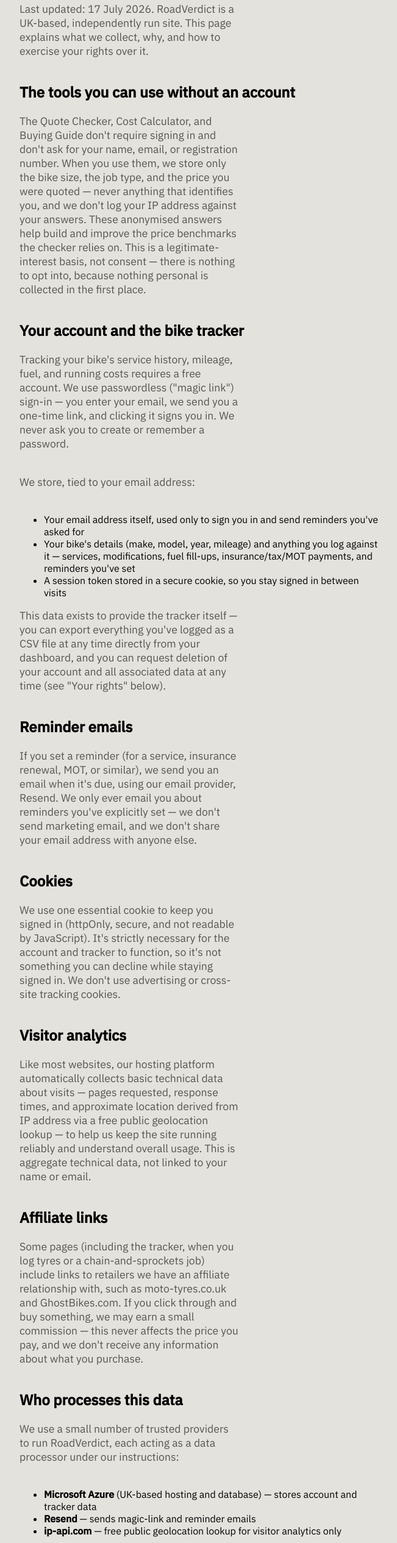
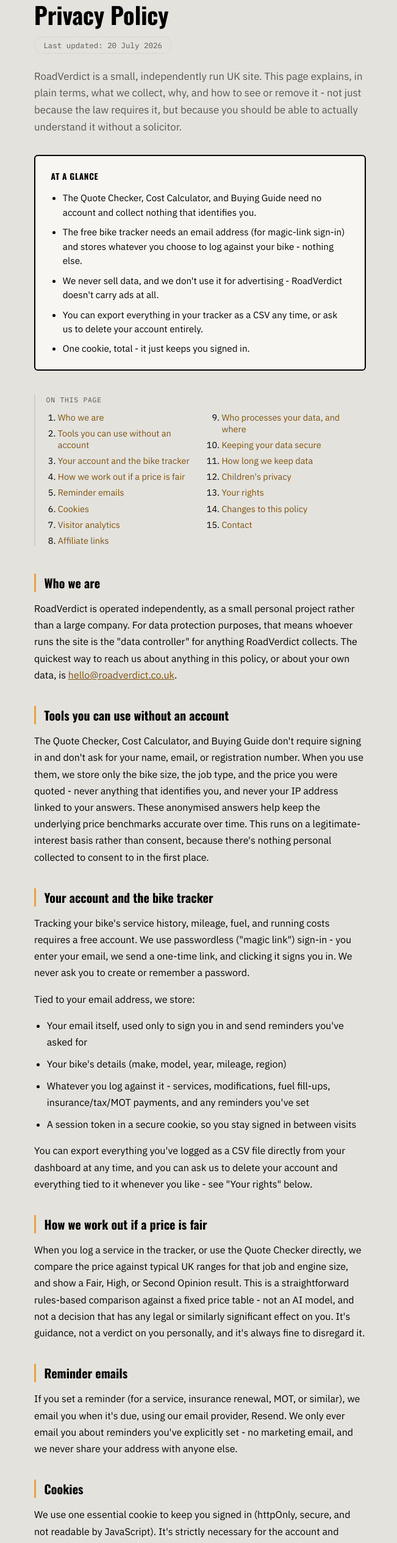
Before and after one commit to tomaszedwardpasierb-coder/roadverdict, a Next.js app: page /privacy in a window 1280 px wide. Shown: the part 199-2730 px from the top of the page at 61% size, without its empty margins (312-963 px from the left). Built offline with nearby package versions, Linux system fonts and the light colour scheme.

Commit message:
Add real contact email to footer, rebuild privacy policy with proper layout and expanded content

```diff
--- a/src/app/layout.tsx
+++ b/src/app/layout.tsx
@@ -1,3 +1,4 @@
+// Place at: src/app/layout.tsx
 import type { Metadata } from 'next';
 import { Oswald, IBM_Plex_Sans, IBM_Plex_Mono } from 'next/font/google';
 import Link from 'next/link';
@@ -47,7 +48,7 @@
         <footer className="site-footer">
           <p>
             RoadVerdict is guidance benchmarked against typical prices, not a professional
-            inspection. <Link href="/privacy">Privacy</Link>
+            inspection. <Link href="/privacy">Privacy</Link> · <a href="mailto:hello@roadverdict.co.uk">hello@roadverdict.co.uk</a>
           </p>
         </footer>
       </body>
--- a/src/app/privacy/page.tsx
+++ b/src/app/privacy/page.tsx
@@ -1,138 +1,245 @@
 // Place at: src/app/privacy/page.tsx
 import type { Metadata } from 'next';
-import Link from 'next/link';
+import styles from './privacy.module.css';
 
 export const metadata: Metadata = {
   title: 'Privacy Policy | RoadVerdict',
   description: 'How RoadVerdict collects, uses, and protects data across our free motorcycle tools, tracker, and account features.',
 };
 
+const SECTIONS = [
+  { id: 'who-we-are', label: 'Who we are' },
+  { id: 'free-tools', label: 'Tools you can use without an account' },
+  { id: 'account-tracker', label: 'Your account and the bike tracker' },
+  { id: 'automated-verdicts', label: 'How we work out if a price is fair' },
+  { id: 'reminder-emails', label: 'Reminder emails' },
+  { id: 'cookies', label: 'Cookies' },
+  { id: 'visitor-analytics', label: 'Visitor analytics' },
+  { id: 'affiliate-links', label: 'Affiliate links' },
+  { id: 'data-processors', label: 'Who processes your data, and where' },
+  { id: 'security', label: 'Keeping your data secure' },
+  { id: 'retention', label: 'How long we keep data' },
+  { id: 'childrens-privacy', label: "Children's privacy" },
+  { id: 'your-rights', label: 'Your rights' },
+  { id: 'changes', label: 'Changes to this policy' },
+  { id: 'contact', label: 'Contact' },
+];
+
 export default function PrivacyPage() {
   return (
-    <div className="hero">
-      <h1>Privacy Policy</h1>
-      <p>
-        Last updated: 17 July 2026. RoadVerdict is a UK-based, independently run site.
-        This page explains what we collect, why, and how to exercise your rights over it.
+    <div className={styles.wrapper}>
+      <h1 className={styles.title}>Privacy Policy</h1>
+      <span className={styles.updated}>Last updated: 20 July 2026</span>
+      <p className={styles.intro}>
+        RoadVerdict is a small, independently run UK site. This page explains, in plain
+        terms, what we collect, why, and how to see or remove it - not just because the
+        law requires it, but because you should be able to actually understand it without
+        a solicitor.
       </p>
 
-      <h2>The tools you can use without an account</h2>
+      <div className={styles.summaryBox}>
+        <h2>At a glance</h2>
+        <ul>
+          <li>The Quote Checker, Cost Calculator, and Buying Guide need no account and collect nothing that identifies you.</li>
+          <li>The free bike tracker needs an email address (for magic-link sign-in) and stores whatever you choose to log against your bike - nothing else.</li>
+          <li>We never sell data, and we don&apos;t use it for advertising - RoadVerdict doesn&apos;t carry ads at all.</li>
+          <li>You can export everything in your tracker as a CSV any time, or ask us to delete your account entirely.</li>
+          <li>One cookie, total - it just keeps you signed in.</li>
+        </ul>
+      </div>
+
+      <nav className={styles.toc}>
+        <p>On this page</p>
+        <ol>
+          {SECTIONS.map((s) => (
+            <li key={s.id}>
+              <a href={`#${s.id}`}>{s.label}</a>
+            </li>
+          ))}
+        </ol>
+      </nav>
+
+      <section id="who-we-are" className={styles.section}>
+        <h2>Who we are</h2>
         <p>
-        The Quote Checker, Cost Calculator, and Buying Guide don&apos;t require signing in
-        and don&apos;t ask for your name, email, or registration number. When you use them,
-        we store only the bike size, the job type, and the price you were quoted — never
-        anything that identifies you, and we don&apos;t log your IP address against your
-        answers. These anonymised answers help build and improve the price benchmarks the
-        checker relies on. This is a legitimate-interest basis, not consent — there is
-        nothing to opt into, because nothing personal is collected in the first place.
+          RoadVerdict is operated independently, as a small personal project rather than
+          a large company. For data protection purposes, that means whoever runs the site
+          is the &quot;data controller&quot; for anything RoadVerdict collects. The
+          quickest way to reach us about anything in this policy, or about your own data,
+          is <a href="mailto:hello@roadverdict.co.uk">hello@roadverdict.co.uk</a>.
         </p>
+      </section>
 
+      <section id="free-tools" className={styles.section}>
+        <h2>Tools you can use without an account</h2>
+        <p>
+          The Quote Checker, Cost Calculator, and Buying Guide don&apos;t require signing
+          in and don&apos;t ask for your name, email, or registration number. When you use
+          them, we store only the bike size, the job type, and the price you were quoted
+          - never anything that identifies you, and never your IP address linked to your
+          answers. These anonymised answers help keep the underlying price benchmarks
+          accurate over time. This runs on a legitimate-interest basis rather than
+          consent, because there&apos;s nothing personal collected to consent to in the
+          first place.
+        </p>
+      </section>
+
+      <section id="account-tracker" className={styles.section}>
         <h2>Your account and the bike tracker</h2>
         <p>
-        Tracking your bike&apos;s service history, mileage, fuel, and running costs requires
-        a free account. We use passwordless (&quot;magic link&quot;) sign-in — you enter your
-        email, we send you a one-time link, and clicking it signs you in. We never ask you
-        to create or remember a password.
+          Tracking your bike&apos;s service history, mileage, fuel, and running costs
+          requires a free account. We use passwordless (&quot;magic link&quot;) sign-in -
+          you enter your email, we send a one-time link, and clicking it signs you in. We
+          never ask you to create or remember a password.
         </p>
-      <p>We store, tied to your email address:</p>
+        <p>Tied to your email address, we store:</p>
         <ul>
-        <li>Your email address itself, used only to sign you in and send reminders you&apos;ve asked for</li>
-        <li>Your bike&apos;s details (make, model, year, mileage) and anything you log against it — services, modifications, fuel fill-ups, insurance/tax/MOT payments, and reminders you&apos;ve set</li>
-        <li>A session token stored in a secure cookie, so you stay signed in between visits</li>
+          <li>Your email itself, used only to sign you in and send reminders you&apos;ve asked for</li>
+          <li>Your bike&apos;s details (make, model, year, mileage, region)</li>
+          <li>Whatever you log against it - services, modifications, fuel fill-ups, insurance/tax/MOT payments, and any reminders you&apos;ve set</li>
+          <li>A session token in a secure cookie, so you stay signed in between visits</li>
         </ul>
         <p>
-        This data exists to provide the tracker itself — you can export everything you&apos;ve
-        logged as a CSV file at any time directly from your dashboard, and you can request
-        deletion of your account and all associated data at any time (see &quot;Your
-        rights&quot; below).
+          You can export everything you&apos;ve logged as a CSV file directly from your
+          dashboard at any time, and you can ask us to delete your account and everything
+          tied to it whenever you like - see &quot;Your rights&quot; below.
         </p>
+      </section>
 
+      <section id="automated-verdicts" className={styles.section}>
+        <h2>How we work out if a price is fair</h2>
+        <p>
+          When you log a service in the tracker, or use the Quote Checker directly, we
+          compare the price against typical UK ranges for that job and engine size, and
+          show a Fair, High, or Second Opinion result. This is a straightforward
+          rules-based comparison against a fixed price table - not an AI model, and not a
+          decision that has any legal or similarly significant effect on you. It&apos;s
+          guidance, not a verdict on you personally, and it&apos;s always fine to
+          disregard it.
+        </p>
+      </section>
+
+      <section id="reminder-emails" className={styles.section}>
         <h2>Reminder emails</h2>
         <p>
-        If you set a reminder (for a service, insurance renewal, MOT, or similar), we send
-        you an email when it&apos;s due, using our email provider, Resend. We only ever email
-        you about reminders you&apos;ve explicitly set — we don&apos;t send marketing email, and
-        we don&apos;t share your email address with anyone else.
+          If you set a reminder (for a service, insurance renewal, MOT, or similar), we
+          email you when it&apos;s due, using our email provider, Resend. We only ever
+          email you about reminders you&apos;ve explicitly set - no marketing email, and
+          we never share your address with anyone else.
         </p>
+      </section>
 
+      <section id="cookies" className={styles.section}>
         <h2>Cookies</h2>
         <p>
           We use one essential cookie to keep you signed in (httpOnly, secure, and not
-        readable by JavaScript). It&apos;s strictly necessary for the account and tracker to
-        function, so it&apos;s not something you can decline while staying signed in. We don&apos;t
-        use advertising or cross-site tracking cookies.
+          readable by JavaScript). It&apos;s strictly necessary for the account and
+          tracker to function, so it isn&apos;t something you can decline while staying
+          signed in. We don&apos;t use advertising or cross-site tracking cookies of any
+          kind.
         </p>
+      </section>
 
+      <section id="visitor-analytics" className={styles.section}>
         <h2>Visitor analytics</h2>
         <p>
           Like most websites, our hosting platform automatically collects basic technical
-        data about visits — pages requested, response times, and approximate location
-        derived from IP address via a free public geolocation lookup — to help us keep the
-        site running reliably and understand overall usage. This is aggregate technical
-        data, not linked to your name or email.
+          data about visits - pages requested, response times, and an approximate
+          location derived from IP address via a free public geolocation lookup - to help
+          us keep the site running reliably and understand overall usage. This is
+          aggregate technical data, not linked to your name or email.
         </p>
+      </section>
 
+      <section id="affiliate-links" className={styles.section}>
         <h2>Affiliate links</h2>
         <p>
-        Some pages (including the tracker, when you log tyres or a chain-and-sprockets job)
-        include links to retailers we have an affiliate relationship with, such as
-        moto-tyres.co.uk and GhostBikes.com. If you click through and buy something, we may
-        earn a small commission — this never affects the price you pay, and we don&apos;t
-        receive any information about what you purchase.
+          Some pages, including the tracker when you log tyres or a chain-and-sprockets
+          job, include links to retailers we have an affiliate relationship with, such as
+          moto-tyres.co.uk and GhostBikes.com. If you buy something after clicking
+          through, we may earn a small commission - this never changes the price you pay,
+          and we receive no information about what you actually purchase.
         </p>
+      </section>
 
-      <h2>Who processes this data</h2>
-      <p>
-        We use a small number of trusted providers to run RoadVerdict, each acting as a
-        data processor under our instructions:
-      </p>
+      <section id="data-processors" className={styles.section}>
+        <h2>Who processes your data, and where</h2>
+        <p>We use a small number of trusted providers to run RoadVerdict, each acting as a data processor under our instructions:</p>
         <ul>
-        <li><strong>Microsoft Azure</strong> (UK-based hosting and database) — stores account and tracker data</li>
-        <li><strong>Resend</strong> — sends magic-link and reminder emails</li>
-        <li><strong>ip-api.com</strong> — free public geolocation lookup for visitor analytics only</li>
+          <li><strong>Microsoft Azure</strong> - UK-hosted (UK West region), stores account and tracker data</li>
+          <li><strong>Resend</strong> - sends magic-link and reminder emails, built on infrastructure that may process data outside the UK; where that happens, it&apos;s covered by standard contractual clauses or an equivalent safeguard recognised under UK GDPR</li>
+          <li><strong>ip-api.com</strong> - free public geolocation lookup, visitor analytics only</li>
         </ul>
-      <p>
-        None of these providers use your data for their own purposes — they process it only
-        to help us provide RoadVerdict to you.
-      </p>
+        <p>None of these providers use your data for their own purposes - only to help us provide RoadVerdict to you.</p>
+      </section>
 
+      <section id="security" className={styles.section}>
+        <h2>Keeping your data secure</h2>
+        <p>A few concrete things this site actually does, not just a general promise:</p>
+        <ul>
+          <li>Every page is served over HTTPS</li>
+          <li>Sign-in tokens are never stored in plain text - only a one-way cryptographic hash, so even in the unlikely event of a breach, the tokens themselves couldn&apos;t be reused to sign in as you</li>
+          <li>Magic links expire after 15 minutes and work exactly once</li>
+          <li>Session cookies are httpOnly - inaccessible to any JavaScript running on the page, which helps protect against cross-site scripting attacks</li>
+        </ul>
+      </section>
+
+      <section id="retention" className={styles.section}>
         <h2>How long we keep data</h2>
         <p>
-        Account and tracker data is kept for as long as your account is active. Anonymised
-        quote-checker data has no personal identifiers to delete in the first place, so it&apos;s
-        retained indefinitely to keep price benchmarks accurate over time.
+          Account and tracker data is kept for as long as your account is active.
+          Anonymised quote-checker data has no personal identifiers to delete in the first
+          place, so it&apos;s retained indefinitely to keep price benchmarks accurate over
+          time.
         </p>
+      </section>
 
+      <section id="childrens-privacy" className={styles.section}>
+        <h2>Children&apos;s privacy</h2>
+        <p>
+          RoadVerdict isn&apos;t directed at children, and we don&apos;t knowingly collect
+          data from anyone under 13. If you believe a child has provided us with personal
+          data, contact us and we&apos;ll delete it.
+        </p>
+      </section>
+
+      <section id="your-rights" className={styles.section}>
         <h2>Your rights</h2>
         <p>Under UK GDPR, you can ask us at any time to:</p>
         <ul>
           <li><strong>Access</strong> a copy of the data we hold about you</li>
           <li><strong>Correct</strong> anything inaccurate</li>
-        <li><strong>Export</strong> your tracker data (or use the CSV export button in your dashboard directly)</li>
+          <li><strong>Export</strong> your tracker data - or use the CSV export button in your dashboard directly</li>
           <li><strong>Delete</strong> your account and everything associated with it</li>
         </ul>
         <p>
-        To exercise any of these rights, email us — see Contact below. We&apos;ll respond
-        within one month, as required by law. You also have the right to complain to the
-        UK Information Commissioner&apos;s Office (ico.org.uk) if you&apos;re unhappy with how
-        we&apos;ve handled your data.
+          To exercise any of these, email us - see Contact below. We&apos;ll respond
+          within one month, as required by law. You can also complain to the UK
+          Information Commissioner&apos;s Office (ico.org.uk) if you&apos;re unhappy with
+          how we&apos;ve handled your data.
         </p>
+      </section>
 
+      <section id="changes" className={styles.section}>
         <h2>Changes to this policy</h2>
         <p>
-        If this policy changes materially, we&apos;ll update the date at the top of this page.
-        Continuing to use RoadVerdict after a change means you accept the updated version.
+          If this policy changes materially, we&apos;ll update the date at the top of
+          this page. Continuing to use RoadVerdict after a change means you accept the
+          updated version.
         </p>
+      </section>
 
+      <section id="contact" className={styles.section}>
         <h2>Contact</h2>
         <p>
-        Questions about this policy, or want to exercise any of the rights above? Contact us
-        at the email address shown in the site footer.
+          Questions about this policy, or want to exercise any of the rights above? Email
+          us directly at <a href="mailto:hello@roadverdict.co.uk">hello@roadverdict.co.uk</a>.
         </p>
+      </section>
 
-      <p style={{ marginTop: '2rem', fontSize: '0.9rem', color: 'var(--ink-soft)' }}>
+      <p className={styles.footerNote}>
         RoadVerdict is guidance benchmarked against typical prices, not a professional
-        inspection. <Link href="/privacy">Privacy</Link>
+        inspection.
       </p>
     </div>
   );
--- /dev/null
+++ b/src/app/privacy/privacy.module.css
@@ -0,0 +1,148 @@
+/* Place at: src/app/privacy/privacy.module.css */
+.wrapper {
+  max-width: 760px;
+  margin: 0 auto;
+  padding: 3rem 1.5rem 4rem;
+}
+
+.title {
+  font-family: var(--font-display);
+  font-size: clamp(1.8rem, 4vw, 2.4rem);
+  margin: 0 0 0.5rem;
+  color: var(--asphalt);
+}
+
+.updated {
+  display: inline-block;
+  font-family: var(--font-mono);
+  font-size: 0.78rem;
+  color: var(--ink-soft);
+  background: var(--stone);
+  border: 1px dashed var(--border);
+  border-radius: 20px;
+  padding: 0.3rem 0.9rem;
+  margin-bottom: 1.5rem;
+}
+
+.intro {
+  font-size: 1.05rem;
+  color: var(--ink-soft);
+  line-height: 1.65;
+  max-width: 68ch;
+  margin: 0 0 2rem;
+}
+
+.summaryBox {
+  background: var(--paper);
+  border: 2px solid var(--asphalt);
+  border-radius: 6px;
+  padding: 1.4rem 1.6rem;
+  margin-bottom: 2.5rem;
+}
+
+.summaryBox h2 {
+  font-family: var(--font-display);
+  font-size: 0.85rem;
+  text-transform: uppercase;
+  letter-spacing: 0.05em;
+  margin: 0 0 0.9rem;
+  color: var(--asphalt);
+}
+
+.summaryBox ul {
+  margin: 0;
+  padding-left: 1.2rem;
+}
+
+.summaryBox li {
+  margin-bottom: 0.55rem;
+  font-size: 0.95rem;
+  line-height: 1.55;
+}
+
+.summaryBox li:last-child {
+  margin-bottom: 0;
+}
+
+.toc {
+  border-left: 2px solid var(--border);
+  padding-left: 1.1rem;
+  margin-bottom: 2.8rem;
+}
+
+.toc p {
+  font-family: var(--font-mono);
+  font-size: 0.72rem;
+  text-transform: uppercase;
+  letter-spacing: 0.06em;
+  color: var(--ink-soft);
+  margin: 0 0 0.7rem;
+}
+
+.toc ol {
+  margin: 0;
+  padding-left: 1.2rem;
+  columns: 2;
+  column-gap: 2rem;
+}
+
+.toc li {
+  font-size: 0.9rem;
+  margin-bottom: 0.45rem;
+  break-inside: avoid;
+}
+
+.toc a {
+  text-decoration: none;
+}
+.toc a:hover {
+  text-decoration: underline;
+}
+
+.section {
+  margin-bottom: 2.3rem;
+  scroll-margin-top: 1.5rem;
+}
+
+.section h2 {
+  font-family: var(--font-display);
+  font-size: 1.25rem;
+  border-left: 3px solid var(--amber);
+  padding-left: 0.85rem;
+  margin: 0 0 0.9rem;
+  color: var(--asphalt);
+}
+
+.section p,
+.section li {
+  font-size: 1rem;
+  line-height: 1.7;
+  color: var(--ink);
+  max-width: 68ch;
+}
+
+.section p {
+  margin: 0 0 1rem;
+}
+
+.section ul {
+  margin: 0 0 1rem;
+  padding-left: 1.3rem;
+}
+
+.section li {
+  margin-bottom: 0.55rem;
+}
+
+.footerNote {
+  margin-top: 3rem;
+  padding-top: 1.5rem;
+  border-top: 1px solid var(--border);
+  font-size: 0.85rem;
+  color: var(--ink-soft);
+}
+
+@media (max-width: 480px) {
+  .wrapper { padding: 2rem 1.1rem 3rem; }
+  .toc ol { columns: 1; }
+}
```
Lines whose indentation alone changed are shown as unchanged.
